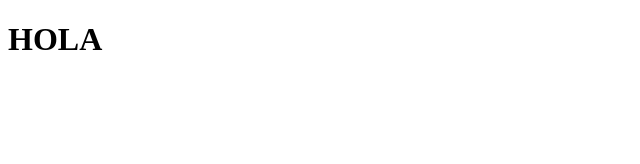
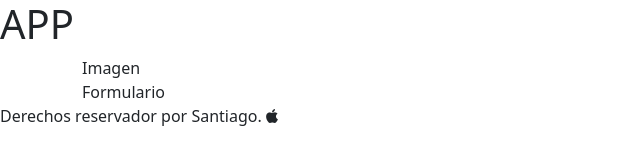
Before and after one commit to SantiagoGG0/APLICACION, a website built with webpack: page src/index.html in a window 1280 px wide. Shown: the whole page, without its empty margins (0-640 px from the left). Built offline with nearby package versions, Linux system fonts and the light colour scheme.

Commit message:
PRUEBA CON ICONO

```diff
--- a/src/index.html
+++ b/src/index.html
@@ -7,6 +7,24 @@
     <title>APP</title>
 </head>
 <body>
-    <h1>HOLA</h1>
+    <header> <h1>APP</h1> </header>
+    <main class = "container">
+        <section>
+            <article>
+                Imagen
+            </article>
+            <article>
+                Formulario
+            </article>
+        </section>
+        <section>
+            <table>
+
+            </table>
+        </section>
+    </main>
+    <footer>
+        Derechos reservador por Santiago. <em class = 'fa-brands fa-apple'> </em>
+    </footer>
 </body>
 </html>
--- /dev/null
+++ b/src/styles.js
@@ -0,0 +1,3 @@
+import "bootstrap";
+import "bootstrap/dist/css/bootstrap.min.css";
+import '@fortawesome/fontawesome-free/css/all.min.css';
--- a/webpack.config.js
+++ b/webpack.config.js
@@ -16,6 +16,7 @@ module.exports = (env, argv) => {
     return {
         entry: {
             index: './src/index.js',
+            styles: '/src/styles.js',
         },
         output: {
             filename: '[name].[contenthash].js',
@@ -45,7 +46,7 @@ module.exports = (env, argv) => {
         plugins: [
             new HtmlWebpackPlugin({
                 template: './src/index.html',
-                chunks: ['index'],
+                chunks: ['index', 'styles'],
             }),
             // averiguar que significa un spread operator en JS.
             ...(isProduction ? [new MiniCssExtractPlugin({ filename: 'assets/css/[name].[contenthash].css'})]: [])
```
